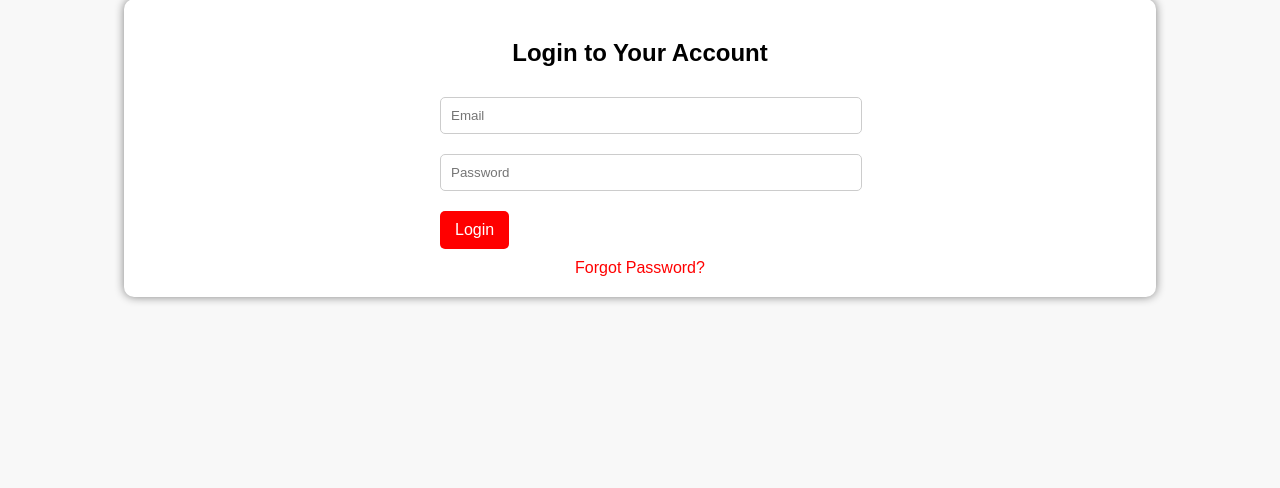
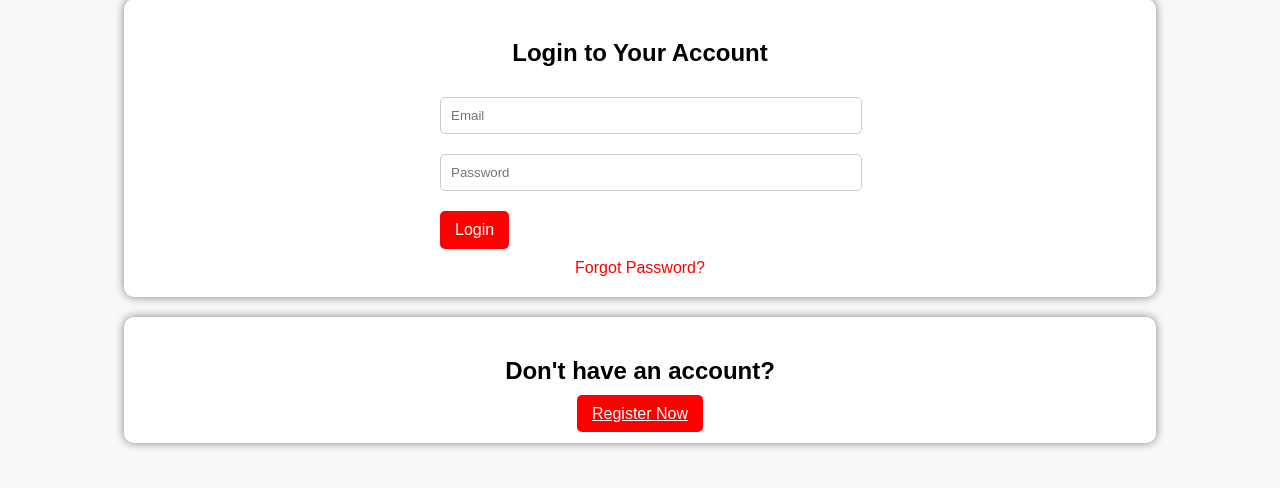
Before and after one commit to Sudip14/blood-bank-management-system, a PHP site: page /login.php in a window 1280 px wide. Shown: the part 109-597 px from the top of the page. Run offline with PHP 8.4, Linux system fonts and the light colour scheme.

Commit message:
adding register option in login page

```diff
--- a/login.php
+++ b/login.php
@@ -108,10 +108,13 @@
                 <input type="password" name="password" placeholder="Password" required>
                 <button type="submit" class="btn">Login</button>
             </form>
-
             <div class="forgot-password">
-                <a href="forgot-password.html">Forgot Password?</a>
+                <a href="forgot-password.php">Forgot Password?</a>
             </div>
+        </div>
+        <div class="section" style="margin-top: 10px;">
+            <h2>Don't have an account?</h2>
+            <a href="register.php" class="btn">Register Now</a>
         </div>
     </div>
 
```
